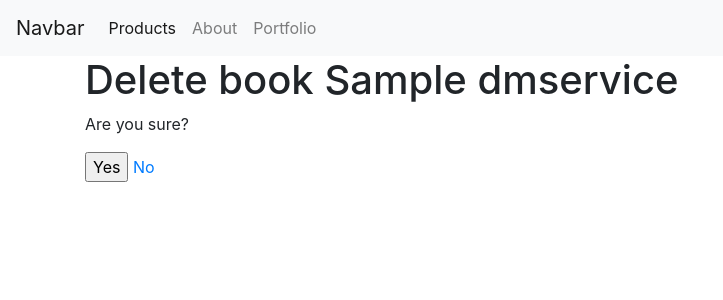
After one commit to darylkangjh/Project-4, a Django app: template digitalMarketing/templates/digitalMarketing/delete_dmservice.template.html in a window 1280 px wide. The commit adds this page. Shown: the top 300 px of the page, without its empty margins (0-723 px from the left). Run offline with Django 3.2, Linux system fonts and the light colour scheme; the template is opened without the code that fills it: values that come from a table or form of the project are taken from there, others are empty; tables that the repository leaves empty hold one stand-in row (values such as "Sample post"); some libraries are stand-ins or nearby versions.

Commit message:
Test failed for delete route

```diff
--- a/digitalMarketing/templates/digitalMarketing/all_services.template.html
+++ b/digitalMarketing/templates/digitalMarketing/all_services.template.html
@@ -8,6 +8,7 @@
         <li>
         {{x.item_name}}
         <a href="{% url 'update_dmservice' DMService_id=x.id%}">Edit</a>
+        <a href="{% url 'update_dmservice' DMService_id=x.id%}">Delete</a>
         </li>
         {%endfor%}
 
--- /dev/null
+++ b/digitalMarketing/templates/digitalMarketing/delete_dmservice.template.html
@@ -0,0 +1,13 @@
+{% extends "base.template.html" %}
+
+{% block content %}
+{% load static%}
+ <h1>Delete book {{DMService.item_name}}</h1>
+    <p>Are you sure?</p>
+    <form method="POST">
+        {% csrf_token %}
+        <input type="submit" value="Yes"/>
+        <a href="{% url 'all_services' %}">No</a>
+    </form>
+
+{% endblock %}
--- a/digitalMarketing/tests.py
+++ b/digitalMarketing/tests.py
@@ -11,6 +11,12 @@ class DMServicesTestCase(TestCase):
         response = self.client.get('/dmservice/create')
         self.assertEqual(response.status_code, 200)
 
+class DMServicesDeleteTestCase(TestCase):
+
+    def test_can_get_DMService_delete(self):
+        response = self.client.get('/dmservice/delete')
+        self.assertEqual(response.status_code, 200)
+
 class DAServicesTestCase(TestCase):
 
     def test_can_get_DAService_form(self):
--- a/digitalMarketing/views.py
+++ b/digitalMarketing/views.py
@@ -53,6 +53,11 @@ def update_DMService(request, DMService_id):
             "form": dmservice_form
         })
 
+def delete_DMService(request, DMService_id):
+    dms_to_delete = get_object_or_404(DMService_id)
+    return render(request, 'digitalMarketing/delete_dmservice.template.html', {
+            "dmservice": dms_to_delete
+        })
 
 # DAServices Views here
 #!!!... Create route for DaServices
```
